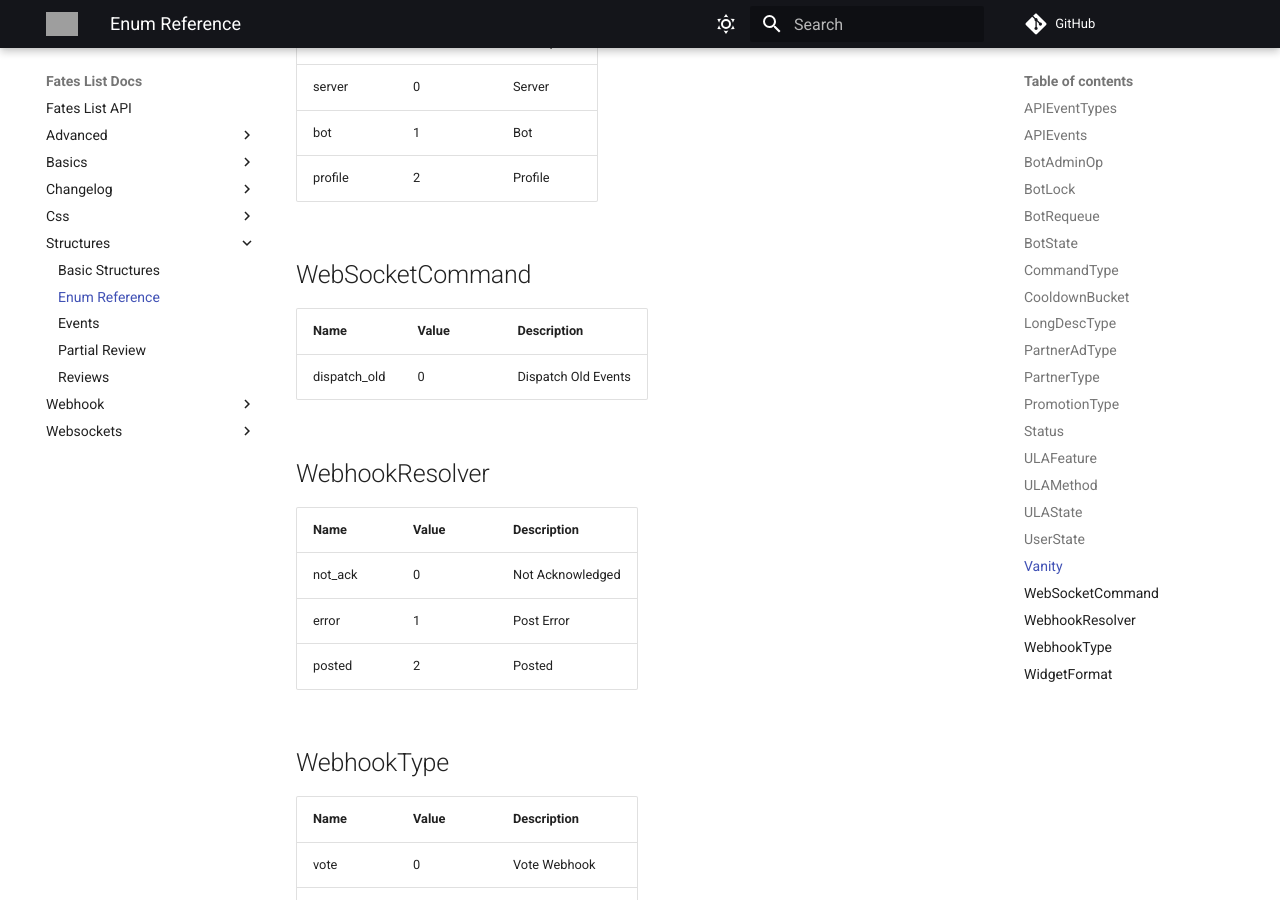
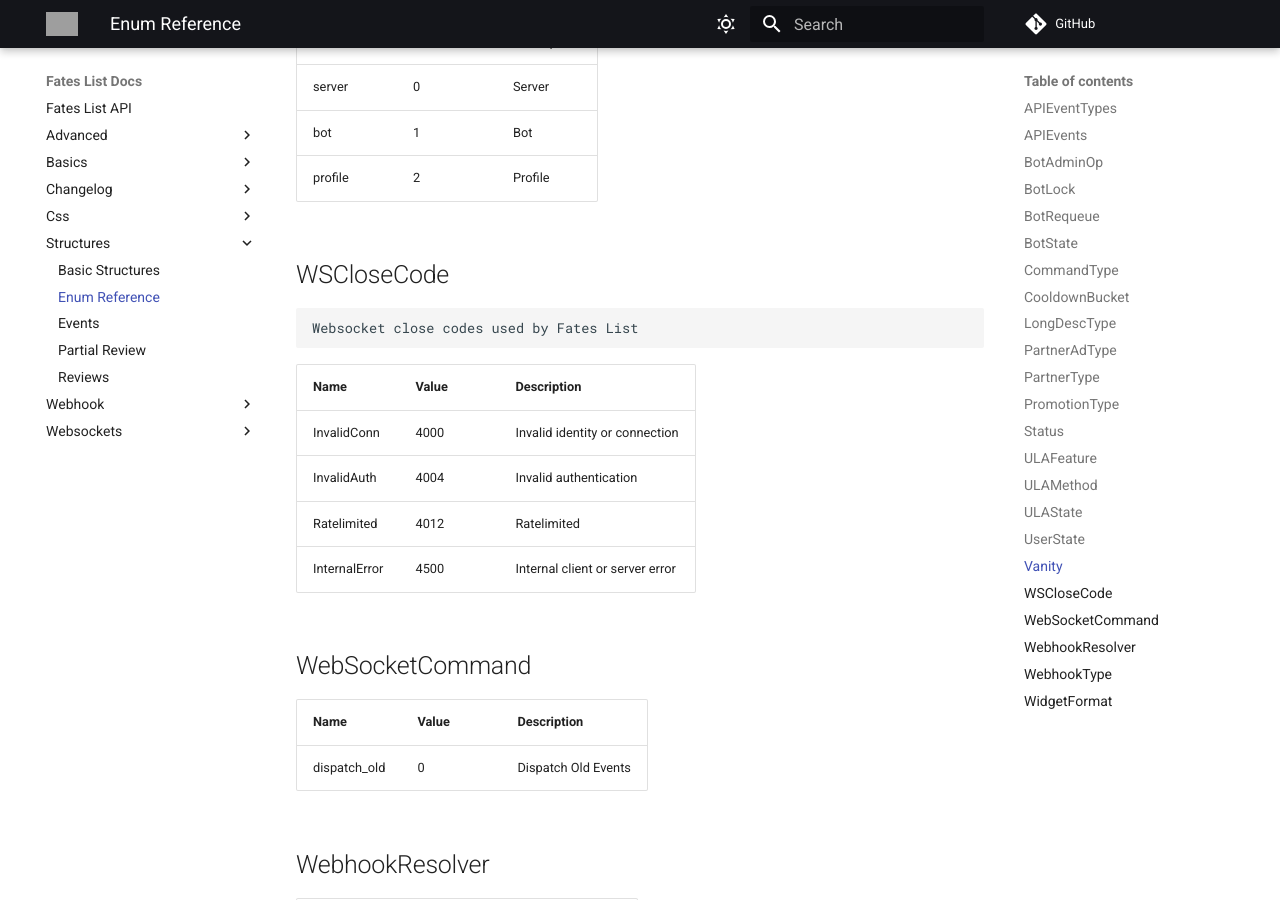
Before and after one commit to Fates-List-Archive/apidocs, an MkDocs documentation site: the page built from docs/structures/enums.autogen.md, in a window 1280 px wide and 900 px high, scrolled down 8891 px. Built offline with MkDocs 1.6.1 and Material for MkDocs 9.7.7, drawn with Linux system fonts in a browser that asks for light colours; comment, search, counter and statistics services are not loaded.

Commit message:
Add close codes

```diff
--- a/docs/structures/enums.autogen.md
+++ b/docs/structures/enums.autogen.md
@@ -235,6 +235,19 @@ Status object (See https://docs.fateslist.xyz/basics/basic-structures#status for
 | bot | 1 | Bot |
 | profile | 2 | Profile |
 
+## WSCloseCode
+
+
+    Websocket close codes used by Fates List
+
+
+| Name | Value | Description |
+| :--- | :--- | :--- |
+| InvalidConn | 4000 | Invalid identity or connection |
+| InvalidAuth | 4004 | Invalid authentication |
+| Ratelimited | 4012 | Ratelimited |
+| InternalError | 4500 | Internal client or server error |
+
 ## WebSocketCommand
 
 | Name | Value | Description |
```
Also changed, not shown: site/search/search_index.json, site/sitemap.xml, site/structures/enums.autogen/index.html, 1 other file.
